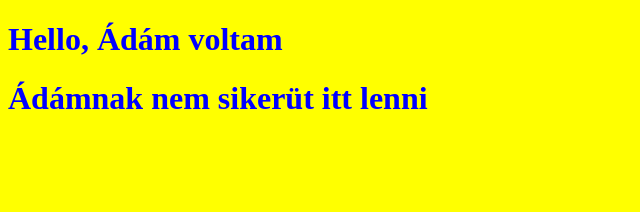
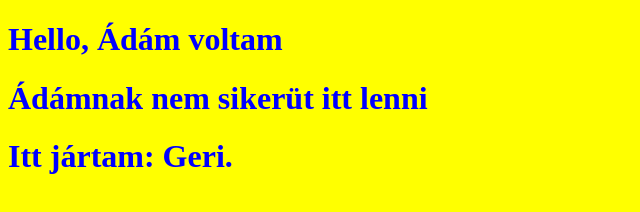
Before and after one commit to neogrady/MarciusiFrontend, a plain HTML site: page index.html in a window 1280 px wide. Shown: the whole page, without its empty margins (0-640 px from the left). Drawn offline with Linux system fonts and the light colour scheme.

Commit message:
Update index.html

```diff
--- a/index.html
+++ b/index.html
@@ -12,5 +12,7 @@
 
     <h1>Ádámnak nem sikerüt itt lenni</h1>
 
+    <h1>Itt jártam: Geri.</h1>
+
 </body>
 </html>
```
